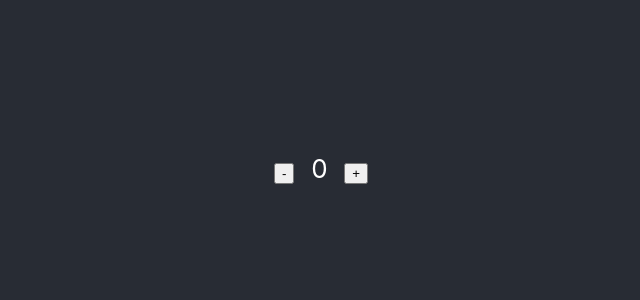
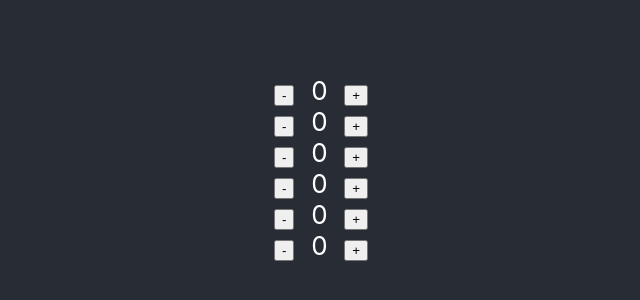
Before and after one commit to sympathyzz/react-counter, a React (Create React App) app: page / in a window 1280 px wide. Shown: the part 232-532 px from the top of the page, without its empty margins (319-959 px from the left). Built offline with nearby package versions, Linux system fonts and the light colour scheme.

Commit message:
[Gavin] feature: complete CounterGroup

```diff
--- a/src/App.js
+++ b/src/App.js
@@ -1,12 +1,12 @@
 import React from 'react';
 import './App.css';
-import Counter from './component/counter/Counter'
+import CounterGroup from './component/counter/CounterGroup';
 
 function App() {
   return (
     <div className="App">
       <header className="App-header">
-        <Counter/>
+        <CounterGroup/>
       </header>
     </div>
   );
--- /dev/null
+++ b/src/component/counter/CounterGroup.jsx
@@ -0,0 +1,12 @@
+import React from 'react'
+import Counter from './Counter'
+class CounterGroup extends React.Component{
+    render(){
+        return(
+            <div>
+                {new Array(6).fill(0).map((value,index) => <Counter key={index}/>)}
+            </div>
+        )
+    }
+}
+export default CounterGroup;
```
